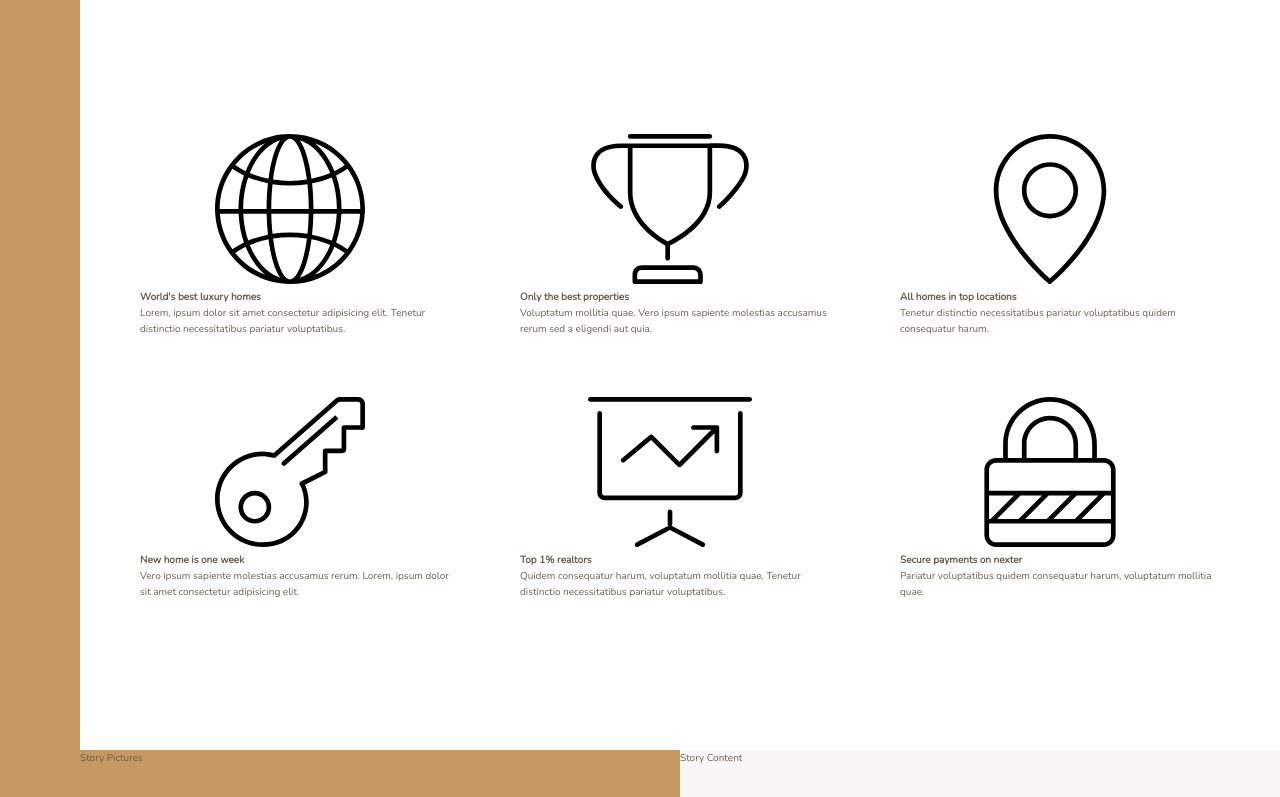
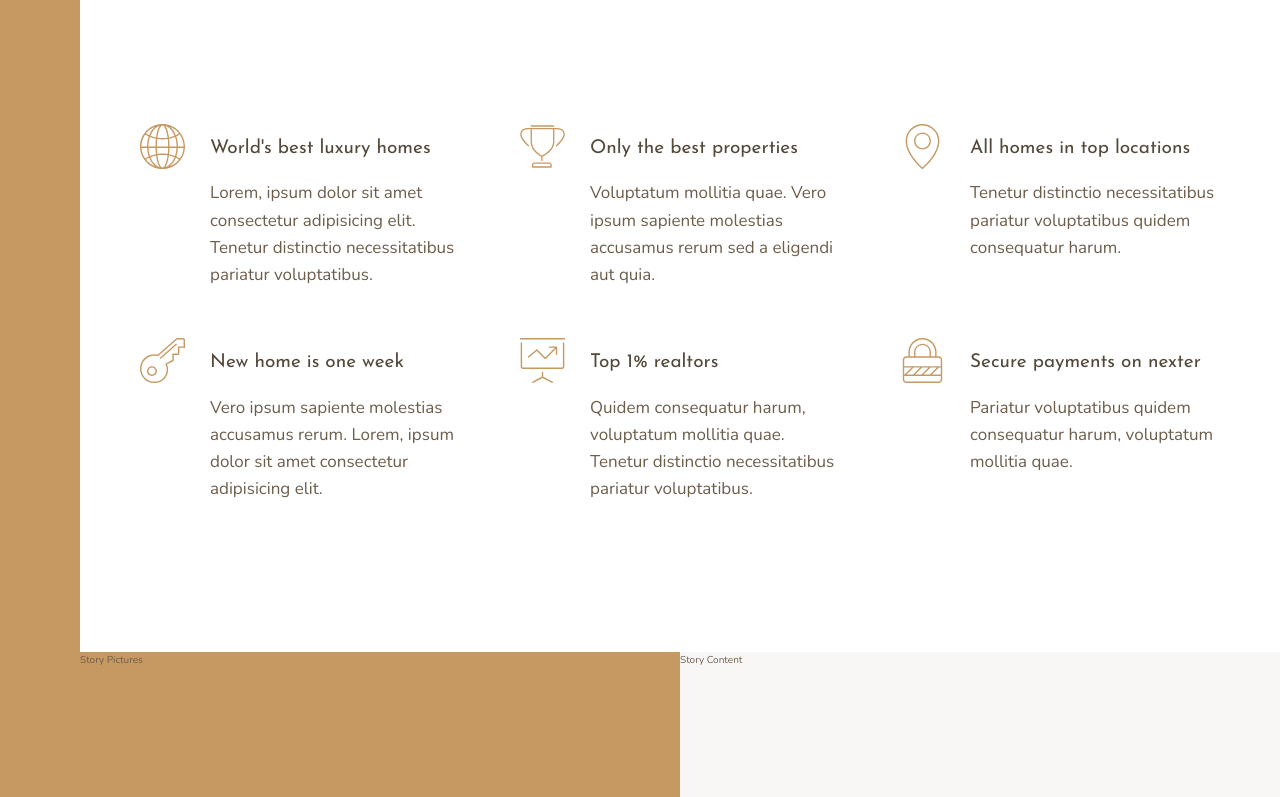
Before and after one commit to usman-FE/nexter, a website: page index.html in a window 1280 px wide. Shown: the part 656-1453 px from the top of the page. Drawn offline with nearby package versions, Linux system fonts and the light colour scheme.

Commit message:
style the features with CSS grid

```diff
--- a/css/style.css
+++ b/css/style.css
@@ -20,6 +20,17 @@
   grid-template-rows: 80vh min-content 40vw repeat(3, min-content);
   grid-template-columns: [sidebar-start] 8rem [sidebar-end full-start] minmax(6rem, 1fr) [center-start] repeat(8, [col-start] minmax(min-content, 14rem) [col-end]) [center-end] minmax(6rem, 1fr) [full-end]; }
 
+.heading-4 {
+  font-family: "Josefin Sans", sans-serif;
+  font-weight: 400; }
+
+.heading-4 {
+  font-size: 1.9rem; }
+  .heading-4--light {
+    color: #f9f7f6; }
+  .heading-4--dark {
+    color: #54483a; }
+
 .sidebar {
   background-color: #c69963;
   grid-column: sidebar-start / sidebar-end;
@@ -37,8 +48,23 @@
   grid-column: center-start / center-end;
   margin: 15rem 0;
   display: grid;
-  grid-template-columns: repeat(3, 1fr);
-  grid-gap: 6rem; }
+  grid-template-columns: repeat(auto-fit, minmax(25rem, 1fr));
+  grid-gap: 6rem;
+  align-items: start; }
+
+.feature {
+  display: grid;
+  grid-template-columns: min-content 1fr;
+  grid-row-gap: 1.5rem;
+  grid-column-gap: 2.5rem; }
+  .feature__icon {
+    fill: #c69963;
+    width: 4.5rem;
+    height: 4.5rem;
+    grid-row: 1 / span 2;
+    transform: translateY(-1rem); }
+  .feature__text {
+    font-size: 1.7rem; }
 
 .story__pictures {
   background-color: #c69963;
--- a/index.html
+++ b/index.html
@@ -26,7 +26,7 @@
         <svg class="feature__icon">
           <use xlink:href="img/sprite.svg#icon-global"></use>
         </svg>
-        <h4 class="heading-4">World's best luxury homes</h4>
+        <h4 class="heading-4 heading-4--dark">World's best luxury homes</h4>
         <p class="feature__text">
           Lorem, ipsum dolor sit amet consectetur adipisicing elit. Tenetur
           distinctio necessitatibus pariatur voluptatibus.
@@ -36,7 +36,7 @@
         <svg class="feature__icon">
           <use xlink:href="img/sprite.svg#icon-trophy"></use>
         </svg>
-        <h4 class="heading-4">Only the best properties</h4>
+        <h4 class="heading-4 heading-4--dark">Only the best properties</h4>
         <p class="feature__text">
           Voluptatum mollitia quae. Vero ipsum sapiente molestias accusamus
           rerum sed a eligendi aut quia.
@@ -46,7 +46,7 @@
         <svg class="feature__icon">
           <use xlink:href="img/sprite.svg#icon-map-pin"></use>
         </svg>
-        <h4 class="heading-4">All homes in top locations</h4>
+        <h4 class="heading-4 heading-4--dark">All homes in top locations</h4>
         <p class="feature__text">
           Tenetur distinctio necessitatibus pariatur voluptatibus quidem
           consequatur harum.
@@ -56,7 +56,7 @@
         <svg class="feature__icon">
           <use xlink:href="img/sprite.svg#icon-key"></use>
         </svg>
-        <h4 class="heading-4">New home is one week</h4>
+        <h4 class="heading-4 heading-4--dark">New home is one week</h4>
         <p class="feature__text">
           Vero ipsum sapiente molestias accusamus rerum. Lorem, ipsum dolor sit
           amet consectetur adipisicing elit.
@@ -66,7 +66,7 @@
         <svg class="feature__icon">
           <use xlink:href="img/sprite.svg#icon-presentation"></use>
         </svg>
-        <h4 class="heading-4">Top 1% realtors</h4>
+        <h4 class="heading-4 heading-4--dark">Top 1% realtors</h4>
         <p class="feature__text">
           Quidem consequatur harum, voluptatum mollitia quae. Tenetur distinctio
           necessitatibus pariatur voluptatibus.
@@ -76,7 +76,7 @@
         <svg class="feature__icon">
           <use xlink:href="img/sprite.svg#icon-lock"></use>
         </svg>
-        <h4 class="heading-4">Secure payments on nexter</h4>
+        <h4 class="heading-4 heading-4--dark">Secure payments on nexter</h4>
         <p class="feature__text">
           Pariatur voluptatibus quidem consequatur harum, voluptatum mollitia
           quae.
```
